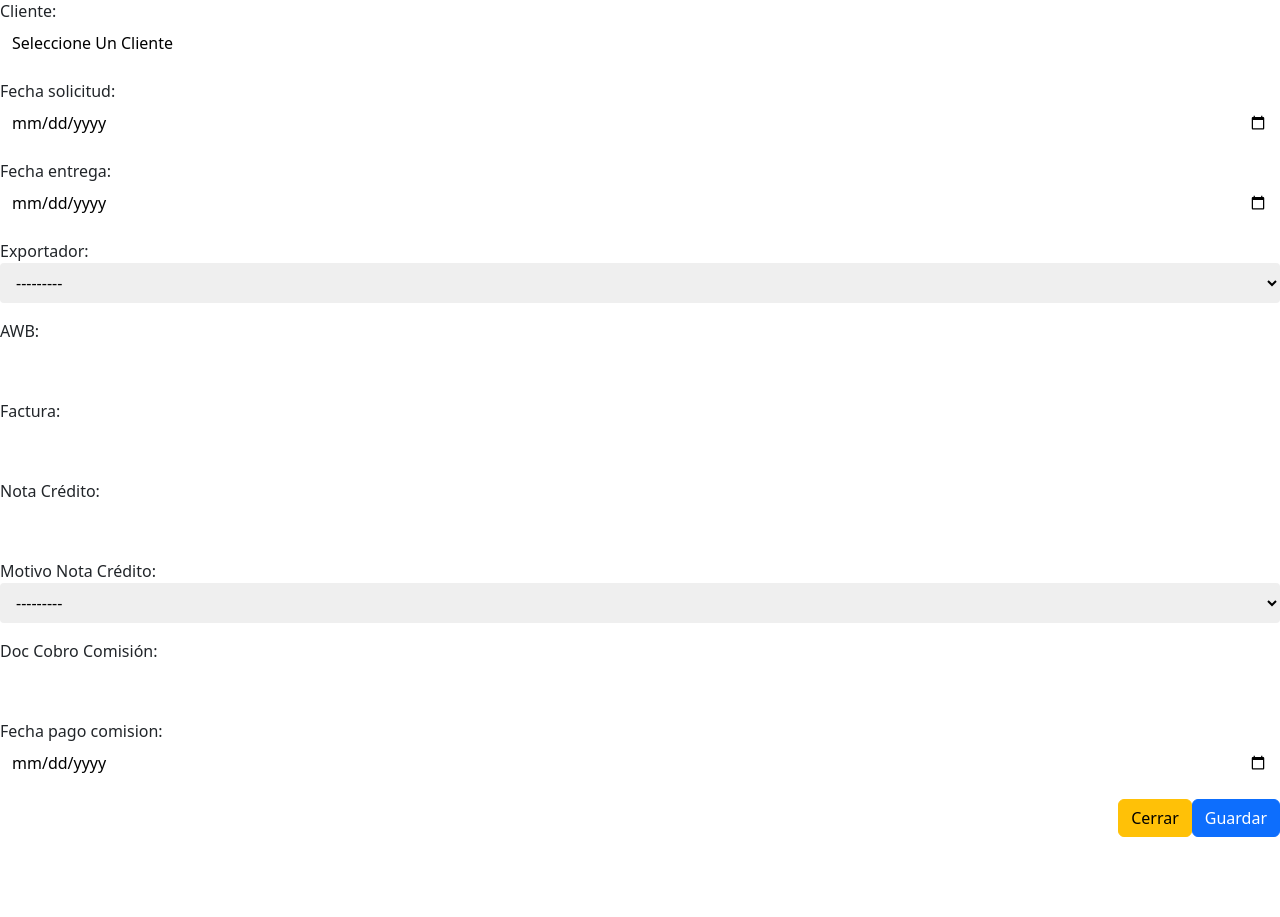
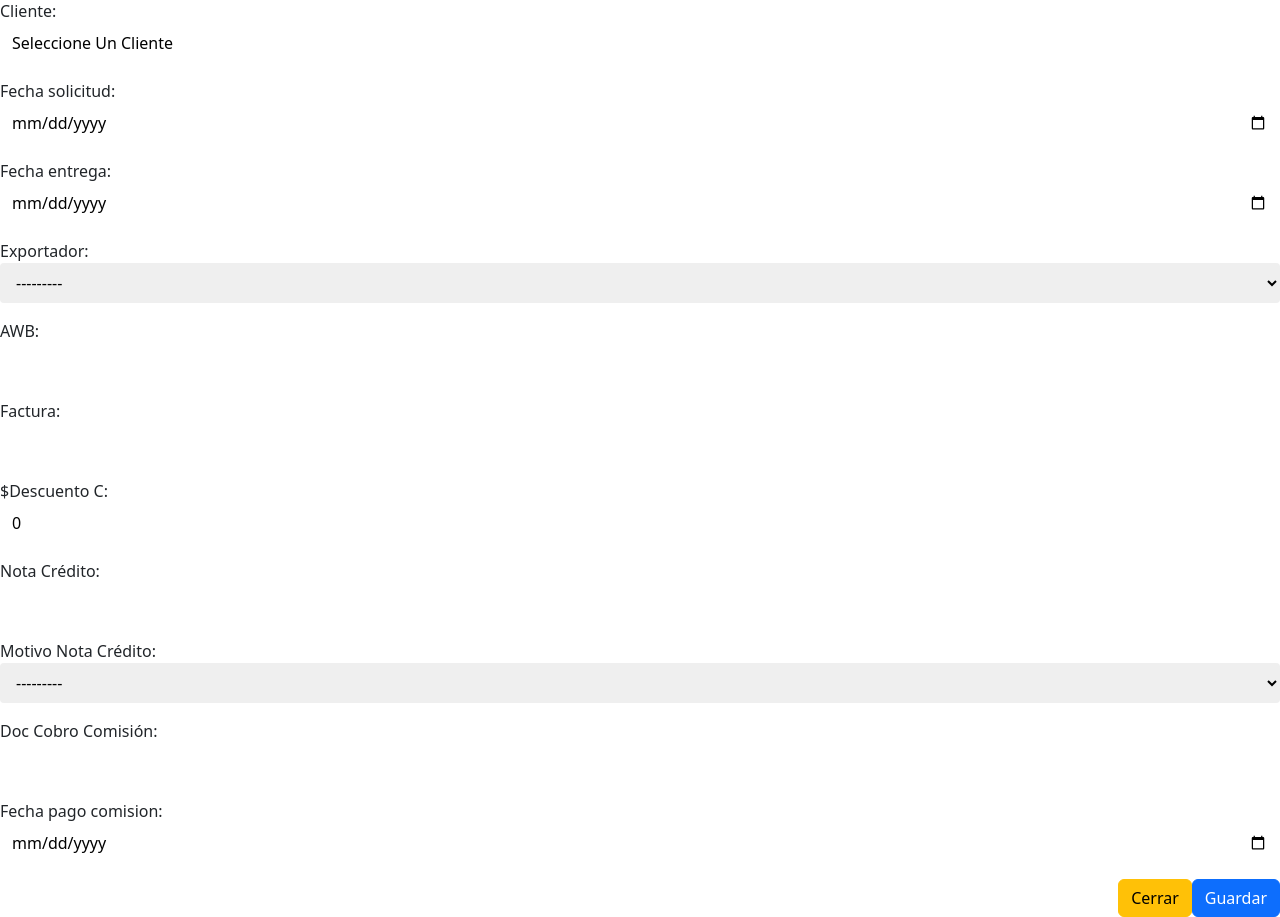
Before and after one commit to Sebastyk120/nextjs-django-business-app, a Django app: page /comercial/pedido_crear in a window 1280 px wide. Shown: the part 31-948 px from the top of the page. Before the commit the page ends 868 px from the top, so only its background shows below. Run offline with Django 4.2, Linux system fonts and the light colour scheme; the visitor is signed in with stand-in values (Sample User, id 1); data that the repository does not hold is empty.

Commit message:
Descuento Comercial.

```diff
--- a/comercial/forms.py
+++ b/comercial/forms.py
@@ -40,7 +40,7 @@ class PedidoForm(forms.ModelForm):
     class Meta:
         model = Pedido
         fields = ['cliente', 'fecha_solicitud', 'fecha_entrega', 'exportadora', 'awb',
-                  'numero_factura', 'nota_credito_no', 'motivo_nota_credito', 'documento_cobro_comision',
+                  'numero_factura', 'descuento', 'nota_credito_no', 'motivo_nota_credito', 'documento_cobro_comision',
                   'fecha_pago_comision']
 
 
@@ -71,7 +71,7 @@ class EditarPedidoForm(forms.ModelForm):
     class Meta:
         model = Pedido
         fields = ['cliente', 'fecha_solicitud', 'fecha_entrega', 'exportadora', 'awb',
-                  'numero_factura', 'nota_credito_no', 'motivo_nota_credito', 'documento_cobro_comision',
+                  'numero_factura', 'descuento', 'nota_credito_no', 'motivo_nota_credito', 'documento_cobro_comision',
                   'fecha_pago_comision']
 
     def __init__(self, *args, **kwargs):
@@ -185,6 +185,5 @@ class EditarReferenciaForm(forms.ModelForm):
     def __init__(self, *args, **kwargs):
         super().__init__(*args, **kwargs)
         self.fields['nombre'].disabled = True
-        self.fields['contenedor'].disabled = True
         self.fields['cant_contenedor'].disabled = True
         self.fields['exportador'].disabled = True
--- a/comercial/static/css/crear_pedido.css
+++ b/comercial/static/css/crear_pedido.css
@@ -17,6 +17,7 @@
 [name="trm_monetizacion"],
 [name="documento_cobro_comision"],
 [name="fecha_monetizacion"],
+[name="descuento"],
 [name="fecha_pago_comision"] {
     width: 100%;
     border-radius: 4px;
@@ -40,6 +41,7 @@
 [name="trm_monetizacion"]:disabled,
 [name="documento_cobro_comision"]:disabled,
 [name="fecha_monetizacion"]:disabled,
+[name="descuento"]:disabled,
 [name="fecha_pago_comision"]:disabled {
     color: white; /* Color cuando estén deshabilitados */
     background-color: black;
--- a/comercial/tables.py
+++ b/comercial/tables.py
@@ -15,6 +15,7 @@ class PedidoTable(tables.Table):
     inf = tables.TemplateColumn(template_name='resumen_pedido_button.html', orderable=False)
     valor_total_comision_usd = tables.Column(verbose_name='$Comisiones (USD)', )
     valor_comision_pesos = tables.Column(verbose_name='$Comisiones (Pesos)', )
+    descuento = tables.Column()
     trm_monetizacion = tables.Column()
     valor_total_factura_usd = tables.Column()
     diferencia_por_abono = tables.Column()
@@ -26,7 +27,7 @@ class PedidoTable(tables.Table):
         model = Pedido
         template_name = "django_tables2/bootstrap5-responsive.html"
         fields = ("id", "cliente", "fecha_solicitud", "fecha_entrega", "exportadora", "dias_cartera", "awb", "destino",
-                  "numero_factura", "total_cajas_enviadas", "nota_credito_no", "motivo_nota_credito",
+                  "numero_factura", "total_cajas_enviadas", "descuento", "nota_credito_no", "motivo_nota_credito",
                   "valor_total_nota_credito_usd", "tasa_representativa_usd_diaria", "valor_pagado_cliente_usd",
                   "comision_bancaria_usd", "fecha_pago", "trm_monetizacion", "fecha_monetizacion", "estado_factura",
                   "diferencia_por_abono",
@@ -56,6 +57,9 @@ class PedidoTable(tables.Table):
         return format_as_currency(value)
 
     def render_valor_total_nota_credito_usd(self, value):
+        return format_as_currency(value)
+
+    def render_descuento(self, value):
         return format_as_currency(value)
 
 
--- a/comercial/views.py
+++ b/comercial/views.py
@@ -686,11 +686,12 @@ def exportar_pedidos_excel(request):
 
     # Encabezados
     columns = ['No', 'Cliente', 'Fecha Solicitud', 'Fecha Entrega', 'Exportador', 'Dias Cartera', 'awb',
-               'Destino', 'Numero Factura', 'Total Cajas Enviadas', 'No NC', 'Motivo NC', 'Valor Total NC',
-               'Tasa Representatativa', 'Valor Pagado Cliente', 'Comision Bancaria USD', 'Fecha Pago',
-               'TRM Monetizacion', 'Estado Factura', 'Diferencia Pago', 'Dias Vencimiento', 'Valor Total Factura USD',
-               'Valor Comision USD', 'Valor Comision Pesos', 'Documento Cobro Comision', 'Fecha Pago Comision',
-               'Estado Comision']
+               'Destino', 'Numero Factura', 'Total Cajas Enviadas', 'Descuento Comercial', 'No NC', 'Motivo NC',
+               'Valor Total NC', 'Tasa Representatativa', 'Valor Pagado Cliente', 'Comision Bancaria USD',
+               'Fecha Pago Cliente', 'TRM Monetización', 'Fecha Monetización', 'Estado Factura', 'Diferencia Pago',
+               'Dias Vencimiento', 'Valor Total Factura USD', 'Valor Comision USD', 'Valor Comision Pesos',
+               'Documento Cobro Comision', 'Fecha Pago Comision', 'Estado Comision']
+
     for col_num, column_title in enumerate(columns, start=1):
         cell = worksheet.cell(row=1, column=col_num, value=column_title)
         cell.font = font
@@ -732,6 +733,7 @@ def exportar_pedidos_excel(request):
             pedido.comision_bancaria_usd,
             pedido.fecha_pago,
             pedido.trm_monetizacion,
+            pedido.fecha_monetizacion,
             pedido.estado_factura,
             pedido.diferencia_por_abono,
             pedido.dias_de_vencimiento,
```
